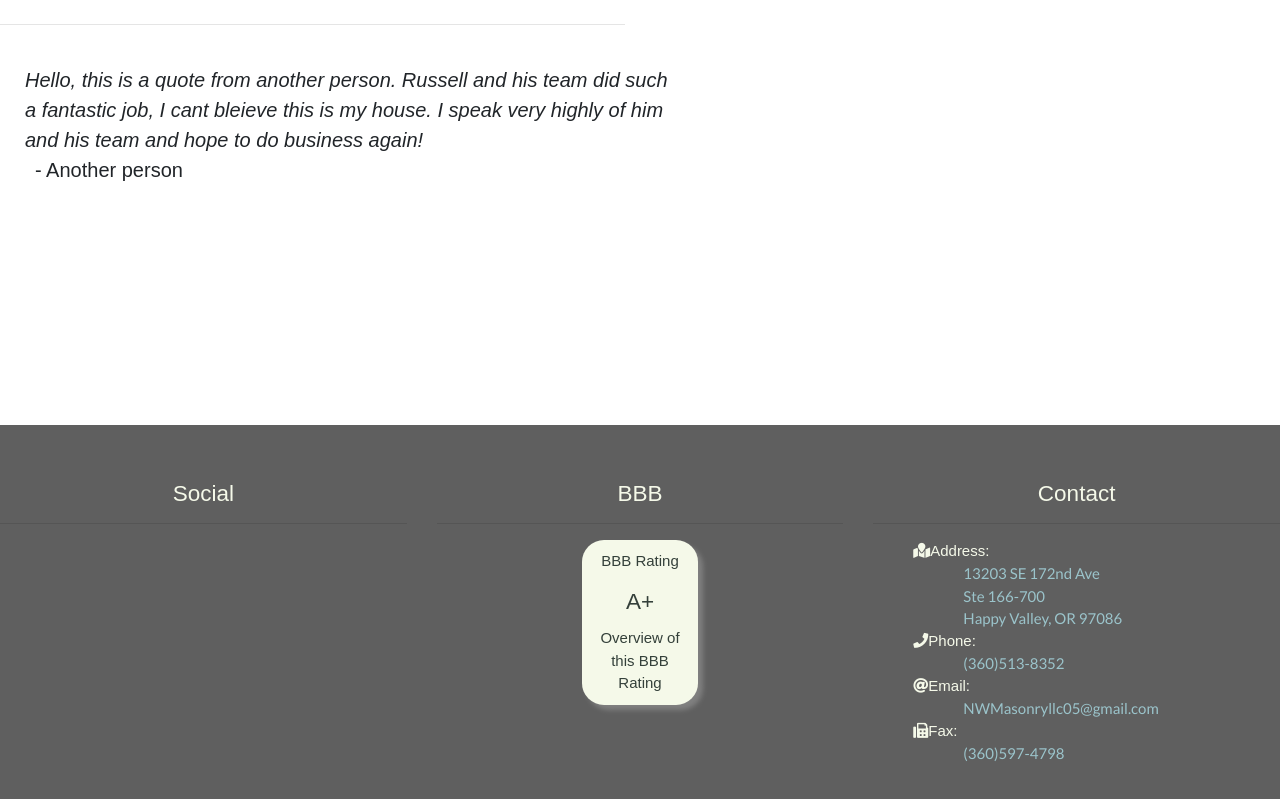
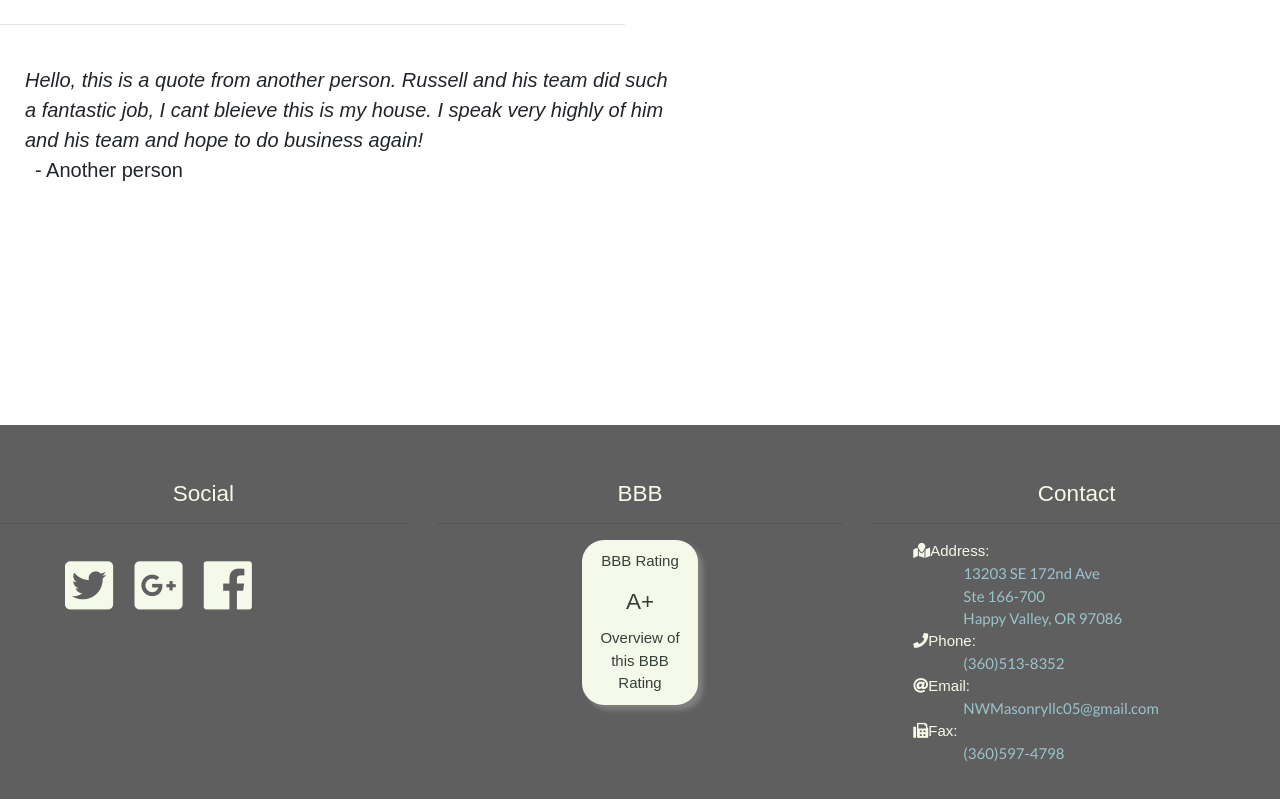
Before and after one commit to ashleynicole472/NWMasonry, a React (Create React App) app in the folder nwmasonry/: page / in a window 1280 px wide. Shown: the part 836-1635 px from the top of the page. Built offline with nearby package versions, Linux system fonts and the light colour scheme.

Commit message:
working on footer styling still

```diff
--- a/nwmasonry/src/Components/Footer/Footer.css
+++ b/nwmasonry/src/Components/Footer/Footer.css
@@ -34,3 +34,15 @@
     align-content: center;
     color: #34403A !important;
 }
+
+.Social-icon {
+    font-size: 55px;
+    padding-left: 25px;
+}
+
+.li-social-icon{
+    display: inline-block;
+    margin-right: -.25em;
+    position: relative;
+    top: 1.25em;
+}
--- a/nwmasonry/src/Components/WelcomeSign/WelcomeSign.css
+++ b/nwmasonry/src/Components/WelcomeSign/WelcomeSign.css
@@ -3,3 +3,11 @@
     height: auto;
     width: 100%;
 }
+
+@media (max-width 1000px) {
+    .welcomeSign {
+        margin-top: 50px;
+        height: auto;
+        width: inherit !important;
+    }
+}
--- a/nwmasonry/src/components/Footer/footer.js
+++ b/nwmasonry/src/components/Footer/footer.js
@@ -9,9 +9,9 @@ class Footer extends Component {
                     <div className="col-md-4">
                         <h4 className="title-footer">Social</h4><hr/>
                         <ul>
-                            <li></li>
-                            <li></li>
-                            <li></li>
+                            <li className="li-social-icon"><i className="fab fa-twitter-square Social-icon"></i></li>
+                            <li className="li-social-icon"><i className="fab fa-google-plus-square Social-icon"></i></li>
+                            <li className="li-social-icon"><i className="fab fa-facebook Social-icon"></i></li>
                         </ul>
                     </div>
                     <div className="col-md-4">
```
